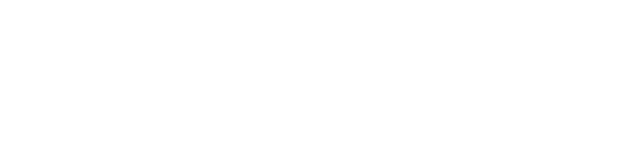
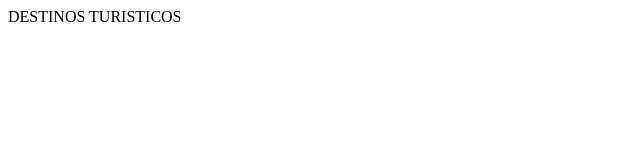
Before and after one commit to nioxggx/destinos-turisticos-parcial, a plain HTML site: page index.html in a window 1280 px wide. Shown: the whole page, without its empty margins (0-640 px from the left). Drawn offline with Linux system fonts and the light colour scheme.

Commit message:
mi segundo commit

```diff
--- a/index.html
+++ b/index.html
@@ -6,6 +6,7 @@
     <title>Document</title>
 </head>
 <body>
+    <div>DESTINOS TURISTICOS</div>
 
 </body>
 </html>
```
